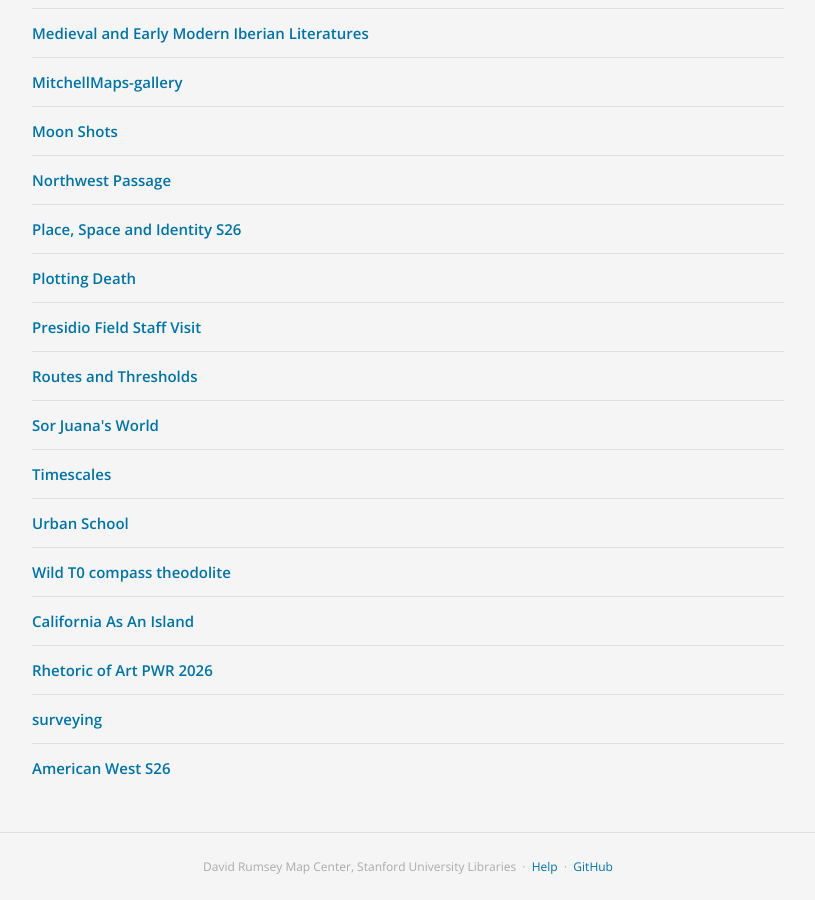
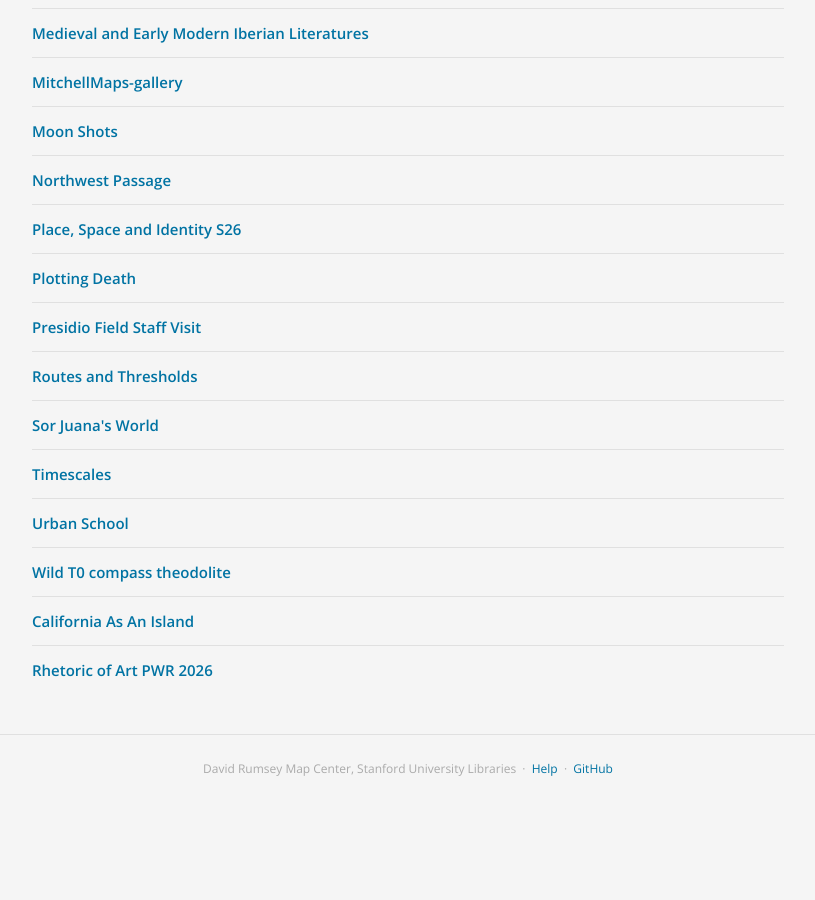
Before and after one commit to davidrumseymapcenter/iiif-galleries, a Jekyll site: the page built from index.md, in a window 1280 px wide and 900 px high, scrolled down 1134 px. Shown: the whole window, without its empty margins (232-1047 px from the left). Built offline with Jekyll 4.4.1, drawn with Linux system fonts in a browser that asks for light colours; our own code applies the rules of GitHub Pages for plain Markdown files; after the commit the page ends 1936 px from its top, so only the background shows below that.

Commit message:
Auto-update gallery index

```diff
--- a/index.md
+++ b/index.md
@@ -43,6 +43,4 @@ layout: default
 <li><a href="https://davidrumseymapcenter.github.io/set-builder/presentation.html?file=https://raw.githubusercontent.com/davidrumseymapcenter/iiif-galleries/main/galleries/Wild T0 compass theodolite-gallery.json" target="_blank">Wild T0 compass theodolite</a></li>
 <li><a href="https://davidrumseymapcenter.github.io/set-builder/presentation.html?file=https://raw.githubusercontent.com/davidrumseymapcenter/iiif-galleries/main/galleries/california_as_an_island-gallery.json" target="_blank">California As An Island</a></li>
 <li><a href="https://davidrumseymapcenter.github.io/set-builder/presentation.html?file=https://raw.githubusercontent.com/davidrumseymapcenter/iiif-galleries/main/galleries/rhetoric_of_art_2026.json" target="_blank">Rhetoric of Art PWR 2026</a></li>
-<li><a href="https://davidrumseymapcenter.github.io/set-builder/presentation.html?file=https://raw.githubusercontent.com/davidrumseymapcenter/iiif-galleries/main/galleries/surveying-gallery.json" target="_blank">surveying</a></li>
-<li><a href="https://davidrumseymapcenter.github.io/set-builder/presentation.html?file=https://raw.githubusercontent.com/davidrumseymapcenter/iiif-galleries/main/galleries/test_gallery.json" target="_blank">American West S26</a></li>
 </ul>
```
